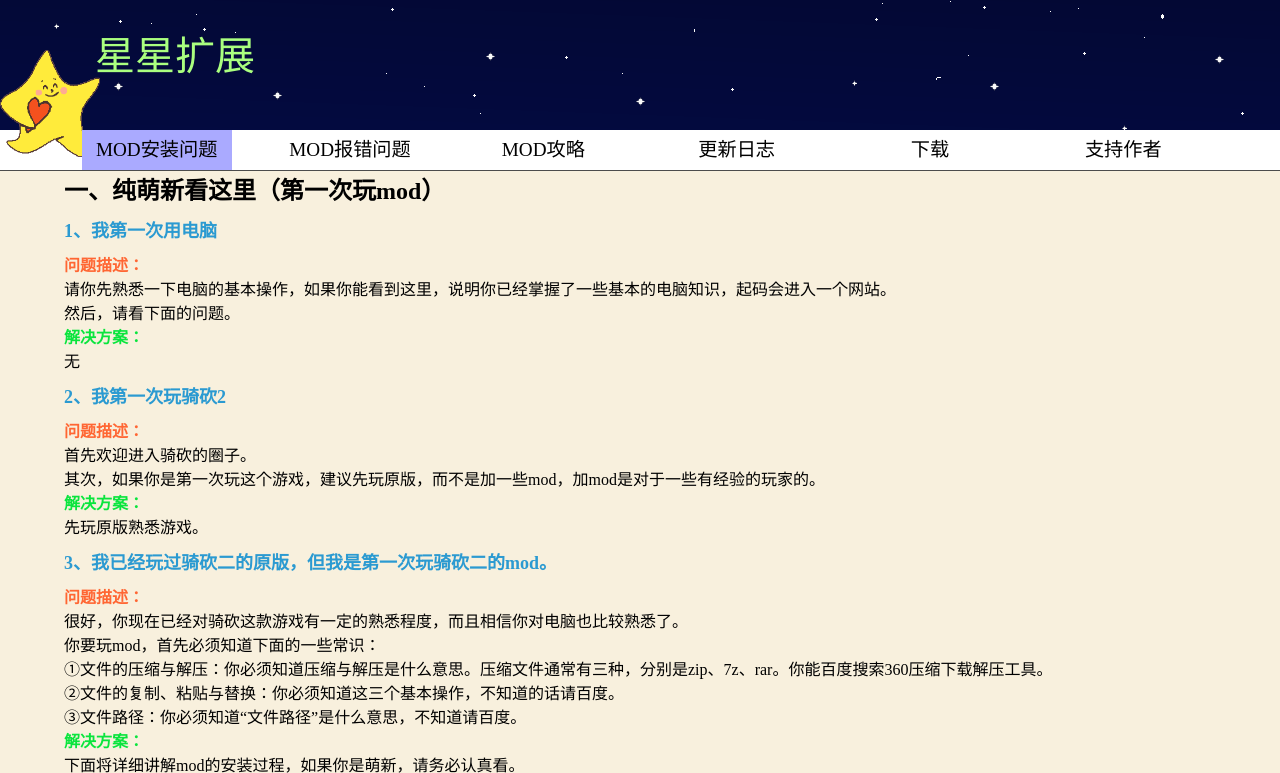
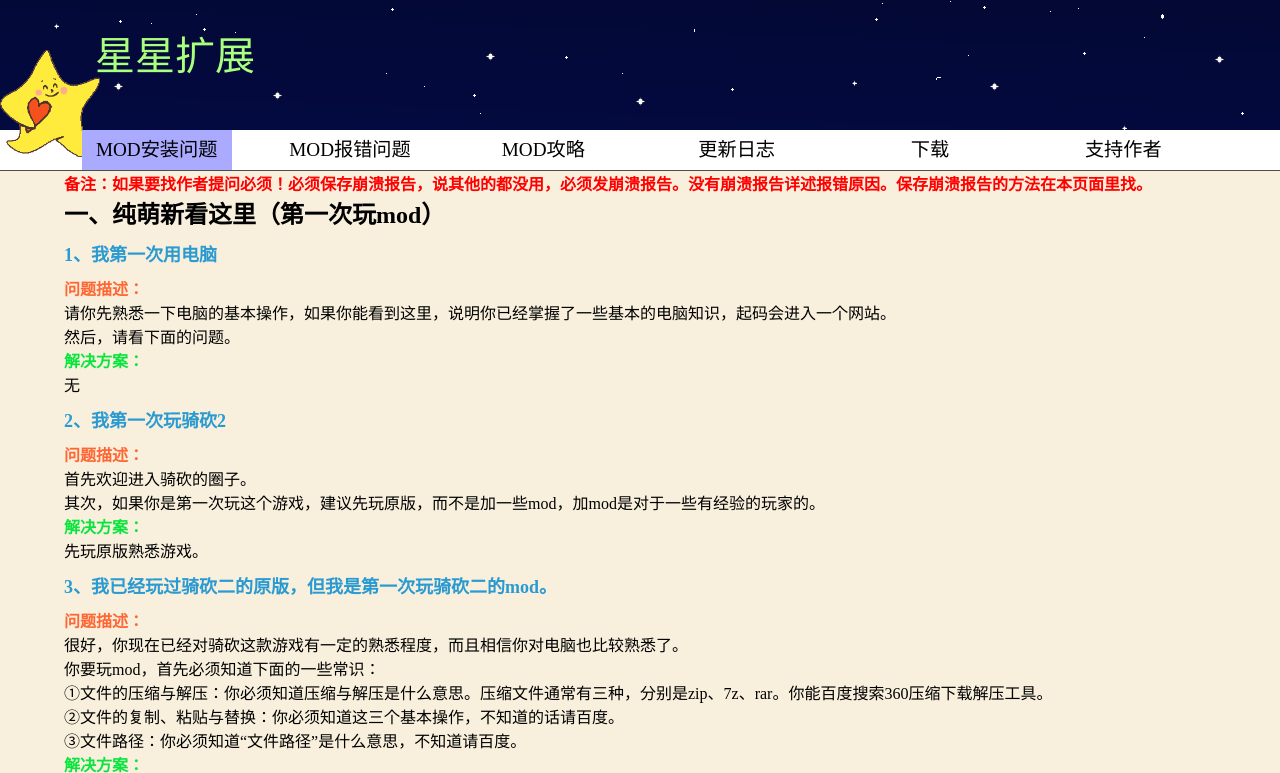
Before and after one commit to kellyWang004/kellyWang004.github.io, a plain HTML site: page index.html in a window 1280 px wide. Both pictures are taken after a click on the element "MOD安装问题". Shown: the top 773 px of the page. Drawn offline with Linux system fonts and the light colour scheme.

Commit message:
Update index.html

```diff
--- a/index.html
+++ b/index.html
@@ -187,6 +187,7 @@
 
 			<div id="bodyBox">
 				<div id="Content01" class="contentItem">
+					<h4 style="color: red;">备注：如果要找作者提问必须！必须保存崩溃报告，说其他的都没用，必须发崩溃报告。没有崩溃报告详述报错原因。保存崩溃报告的方法在本页面里找。</h4>
 					<h2>一、纯萌新看这里（第一次玩mod）</h2>
 					<div class="requestTitle" id="request26">
 						1、我第一次用电脑
@@ -309,6 +310,7 @@
 
 				<div id="Content02" class="contentItem">
 					<hr />
+					<h4 style="color: red;">备注：如果要找作者提问必须！必须保存崩溃报告，说其他的都没用，必须发崩溃报告。没有崩溃报告详述报错原因。保存崩溃报告的方法在本页面里找。</h4>
 					<h2>一、正常游戏中报错的系列问题:</h2>
 
 					<div class="requestTitle" id="request04">
@@ -1292,6 +1294,7 @@
 			<div id="Content05" class="contentItem">
 				<div id="download" class="contentBigText">
 					百度云下载：星星扩展3.2.3【对应游戏版本1.1.2-1.1.4】<a href="https://pan.baidu.com/s/18SGXFZqlEKNz48Pan6qUNg">下载</a> 。提取码1111<br />
+					<!-- 迅雷云盘下载：星星扩展3.2.3【对应游戏版本1.1.2-1.1.4】<a href="https://pan.xunlei.com/s/VNVwhM57kDaKIariuY3FxjR1A1?pwd=vuiz#">下载</a> 。<br /> -->
 				</div>
 			</div>
 
```
